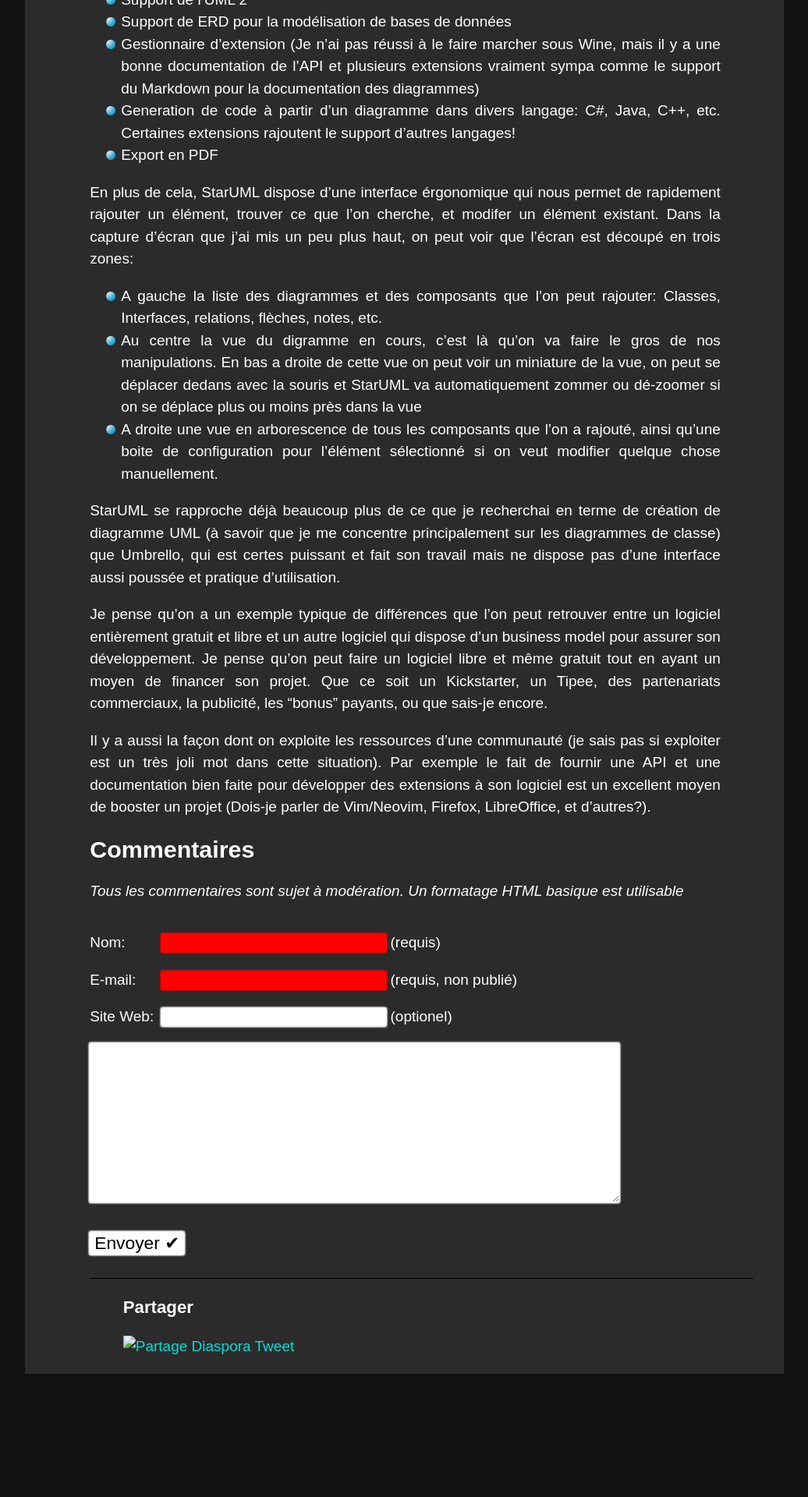
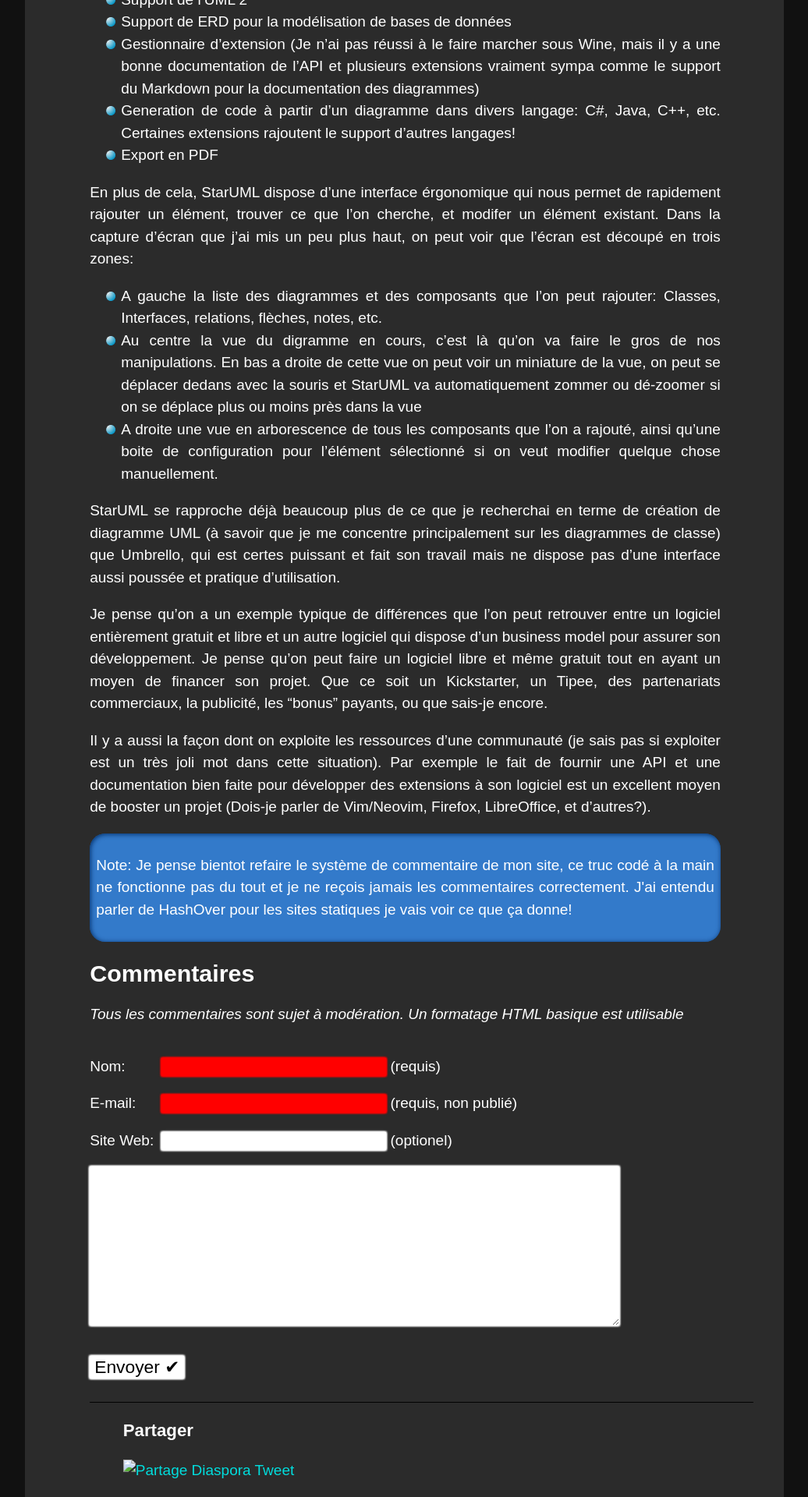
Before and after one commit to Ilphrin/ilphrin.com, a Jekyll site: the page built from _posts/2016-11-24-encore-de-l-uml-avec-staruml.markdown, in a window 1280 px wide. Shown: the part 1873-3793 px from the top of the page at 78% size, without its empty margins (224-1260 px from the left). Built offline with Jekyll 4.4.1, drawn with Linux system fonts in a browser that asks for light colours; comment, search, counter and statistics services are not loaded; before the commit the page ends 3635 px from its top, so only the background shows below that.

Commit message:
Added a note and stylize not on foot of the articles

```diff
--- a/_posts/2016-11-24-encore-de-l-uml-avec-staruml.markdown
+++ b/_posts/2016-11-24-encore-de-l-uml-avec-staruml.markdown
@@ -41,3 +41,9 @@ StarUML se rapproche déjà beaucoup plus de ce que je recherchai en terme de cr
 Je pense qu'on a un exemple typique de différences que l'on peut retrouver entre un logiciel entièrement gratuit et libre et un autre logiciel qui dispose d'un business model pour assurer son développement. Je pense qu'on peut faire un logiciel libre et même gratuit tout en ayant un moyen de financer son projet. Que ce soit un Kickstarter, un Tipee, des partenariats commerciaux, la publicité, les "bonus" payants, ou que sais-je encore.
 
 Il y a aussi la façon dont on exploite les ressources d'une communauté (je sais pas si exploiter est un très joli mot dans cette situation). Par exemple le fait de fournir une API et une documentation bien faite pour développer des extensions à son logiciel est un excellent moyen de booster un projet (Dois-je parler de Vim/Neovim, Firefox, LibreOffice, et d'autres?).
+
+<div class="note">
+<p>
+Je pense bientot refaire le système de commentaire de mon site, ce truc codé à la main ne fonctionne pas du tout et je ne reçois jamais les commentaires correctement. J'ai entendu parler de HashOver pour les sites statiques je vais voir ce que ça donne!
+</p>
+</div>
--- a/css/main.scss
+++ b/css/main.scss
@@ -264,6 +264,18 @@ a, a:visited
       @include margin-height(1%);
       @include margin-both(auto);
       max-width: 100%;
+    }
+    .note {
+      background-color: #337aca;
+      border-radius: 20px;
+      @include padding-both(8px);
+      padding-top: 8px;
+      padding-bottom: 8px;
+      box-shadow: inset 1px 1px 6px #002d67;
+      p::before {
+        content: "Note:";
+        font-weight: bolder;
+      }
     }
   }
   a
```
Also changed, not shown: 4 other files.
